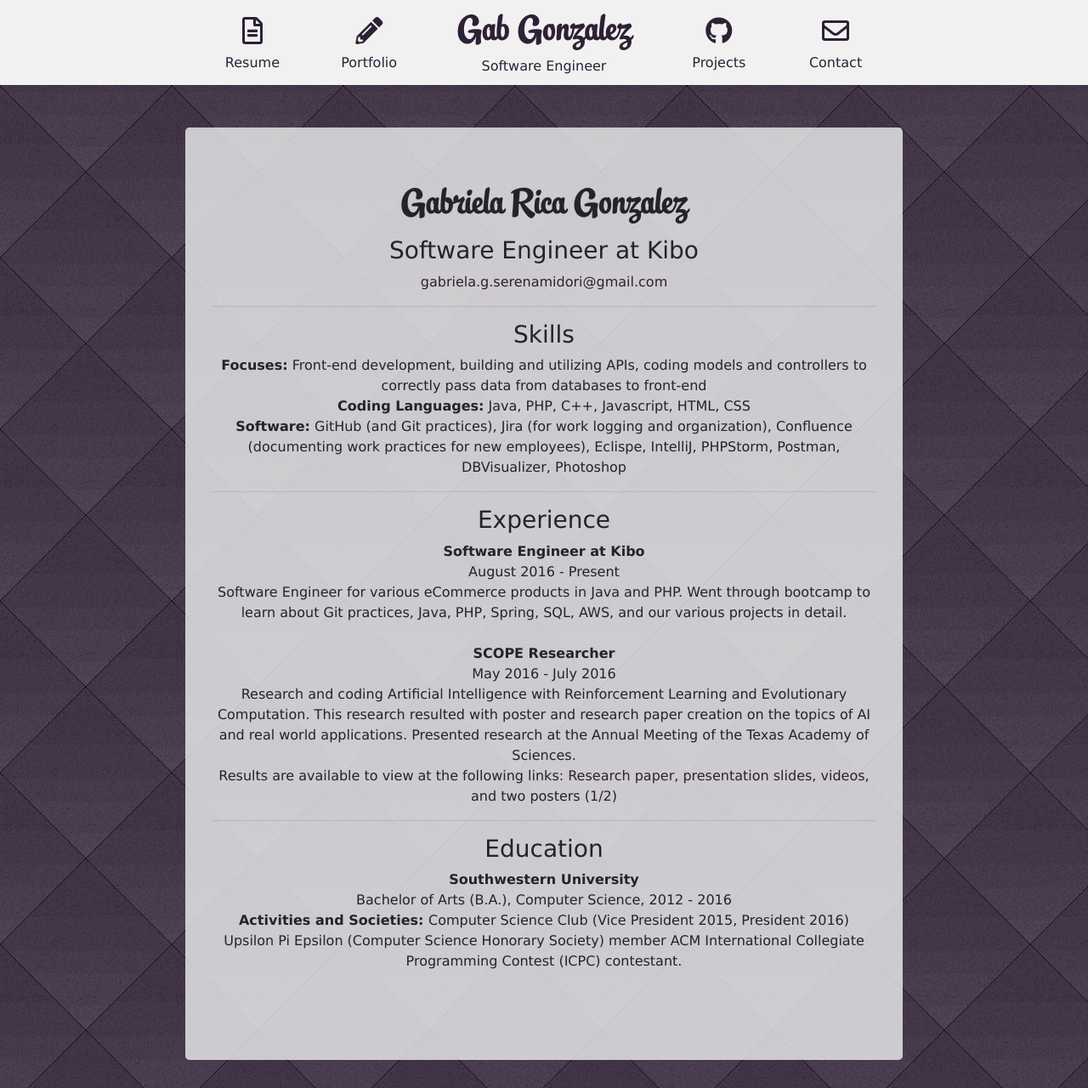
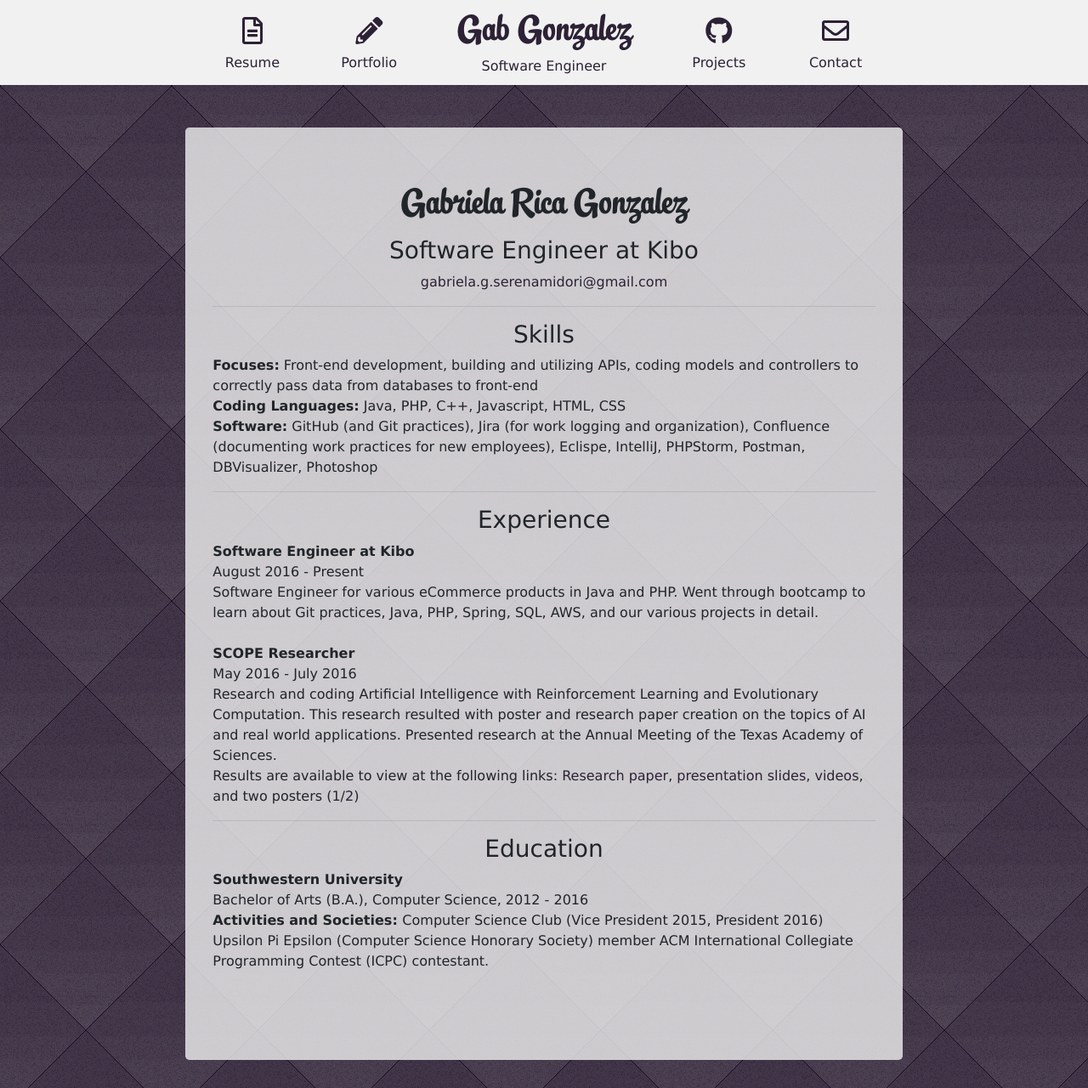
Before and after one commit to Serenamidori/serenamidori.github.io, a Jekyll site: the page built from resume/index.html, in a window 1280 px wide. Shown: the whole page at 85% size. Built offline with Jekyll 4.4.1, drawn with Linux system fonts in a browser that asks for light colours; nearby versions of some CDN libraries.

Commit message:
fixing up the resume and main page

```diff
--- a/index.html
+++ b/index.html
@@ -3,7 +3,7 @@ layout: default
 title: Gab - Home
 ---
 <div class="row">
-	<div class="col-sm-7 col-xs-12">
+	<div class="col-lg-8 col-md-12">
 		<h1>Passionate about Code and Art</h1>
     	<div class="text-left">
 			<p><br>
@@ -13,7 +13,7 @@ title: Gab - Home
 			</p>
 		</div>
 	</div>
-	<div class="col-sm-3 col-xs-12">
+	<div class="col">
     	<img src="https://pbs.twimg.com/media/DYx8hqzVwAE-02a.png" style="width:auto; max-height:500px;">
 	</div>
 </div>
--- a/resume/index.html
+++ b/resume/index.html
@@ -8,14 +8,14 @@ title: Gab - Resume
 	    <h3>Software Engineer at Kibo</h3>
 	    <a href="mailto:gabriela.g.serenamidori@gmail.com">gabriela.g.serenamidori@gmail.com</a>
         <hr>
-        <div class="text-center">
-            <h3>Skills</h3>
+        <div class="text-left">
+            <h3 class="text-center">Skills</h3>
             <b>Focuses:</b> Front-end development, building and utilizing APIs, coding models and controllers to correctly pass data from databases to front-end<br>
             <b>Coding Languages:</b> Java, PHP, C++, Javascript, HTML, CSS<br>
             <b>Software:</b> GitHub (and Git practices), Jira (for work logging and organization), Confluence (documenting work practices for new employees), Eclispe, IntelliJ, PHPStorm, Postman, DBVisualizer, Photoshop<br>
             <hr>
 
-            <h3>Experience</h3>
+            <h3 class="text-center">Experience</h3>
             <b>Software Engineer at Kibo</b><br>
             August 2016  -  Present<br>
             Software Engineer for various eCommerce products in Java and PHP. Went through bootcamp to learn about Git practices, Java, PHP, Spring, SQL, AWS, and our various projects in detail.<br><br>
@@ -25,7 +25,7 @@ title: Gab - Resume
             Results are available to view at the following links: <a href="http://people.southwestern.edu/~schrum2/SCOPE/gillespie.gecco17.pdf">Research paper</a>, <a href="http://people.southwestern.edu/~schrum2/SCOPE/gillespie.gecco17.slides.pdf">presentation slides</a>, <a href="http://people.southwestern.edu/~schrum2/SCOPE/tetris.php">videos</a>, and two posters (<a href="http://people.southwestern.edu/~schrum2/SCOPE/SCOPE-Poster-Tetris.pdf">1</a>/<a href="http://people.southwestern.edu/~schrum2/SCOPE/CCSC2017-Poster-Tetris.pdf">2</a>)
             <hr>
 
-            <h3>Education</h3>
+            <h3 class="text-center">Education</h3>
             <b>Southwestern University</b><br>
             Bachelor of Arts (B.A.), Computer Science, 2012 - 2016<br>
             <b>Activities and Societies: </b>
```
